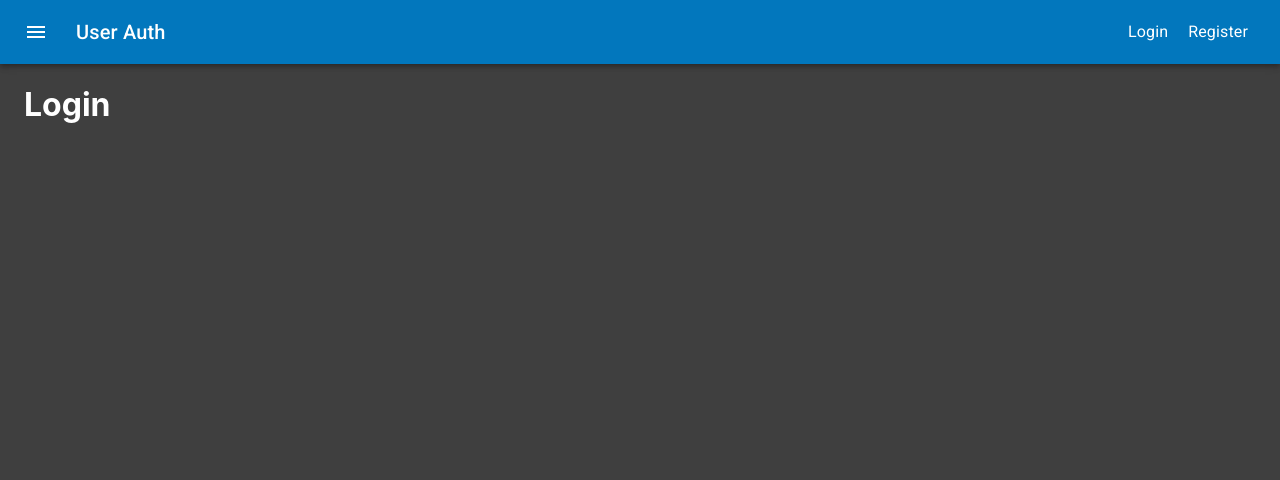
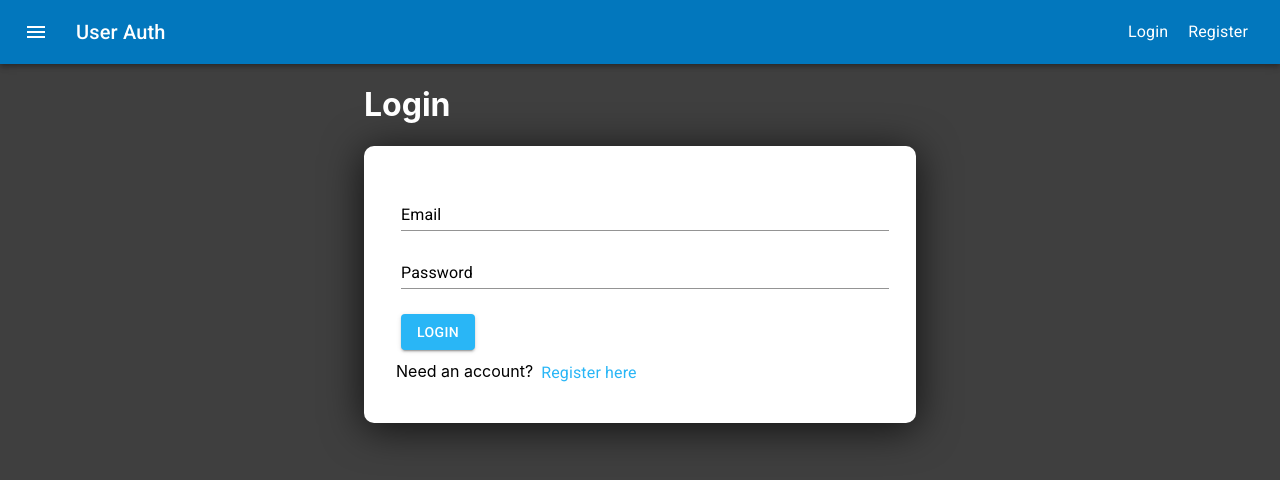
Before and after one commit to JosephThomasVasquez/Node-PostgreSQL-Auth, a React (Create React App) app in the folder client/: page /users/login in a window 1280 px wide. Shown: the top 480 px of the page. Built offline with nearby package versions, Linux system fonts and the light colour scheme.

Commit message:
Added login elements form to login view

```diff
--- a/client/src/Views/Login.js
+++ b/client/src/Views/Login.js
@@ -1,14 +1,81 @@
 import React from "react";
 import NavBar from "../components/NavBar";
 import Container from "@material-ui/core/Container";
+import {
+  FormControl,
+  FormLabel,
+  FormHelperText,
+  Input,
+  InputLabel,
+  Button,
+} from "@material-ui/core";
+import { createMuiTheme, ThemeProvider } from "@material-ui/core/styles";
+import { lightBlue } from "@material-ui/core/colors";
+import Typography from "@material-ui/core/Typography";
+import { Link } from "@material-ui/core";
+
+const theme = createMuiTheme({
+  palette: {
+    primary: {
+      type: "light",
+      main: lightBlue[400],
+      contrastText: "white",
+    },
+    secondary: {
+      // This is green.A700 as hex.
+      main: "#11cb5f",
+      contrastText: "white",
+    },
+  },
+});
 
 const Login = () => {
   return (
     <>
       <NavBar />
-      <Container>
-        <h1>Login</h1>
-      </Container>
+      <ThemeProvider theme={theme}>
+        <Container variant="dark" maxWidth="sm">
+          <h1>Login</h1>
+
+          <form action="/users/register" method="POST" className="form-bg">
+            <FormControl className="form-control">
+              <InputLabel className="input-labels">Email</InputLabel>
+              <Input
+                id="input-email"
+                aria-describedby="Enter your email address"
+              />
+            </FormControl>
+
+            <FormControl className="form-control">
+              <InputLabel className="input-labels">Password</InputLabel>
+              <Input
+                id="input-password"
+                aria-describedby="Please enter a strong password"
+              />
+            </FormControl>
+
+            <div className="form-control button-register">
+              <Button variant="contained" color="primary" type="submmit">
+                Login
+              </Button>
+            </div>
+            <div className="dark-text text-center">
+              Need an account?
+              <Button color="primary" type="submmit">
+                <Typography variant="body1" className="">
+                  <Link
+                    href="/users/register"
+                    color="inherit"
+                    className="nav-link"
+                  >
+                    Register here
+                  </Link>
+                </Typography>
+              </Button>
+            </div>
+          </form>
+        </Container>
+      </ThemeProvider>
     </>
   );
 };
```
